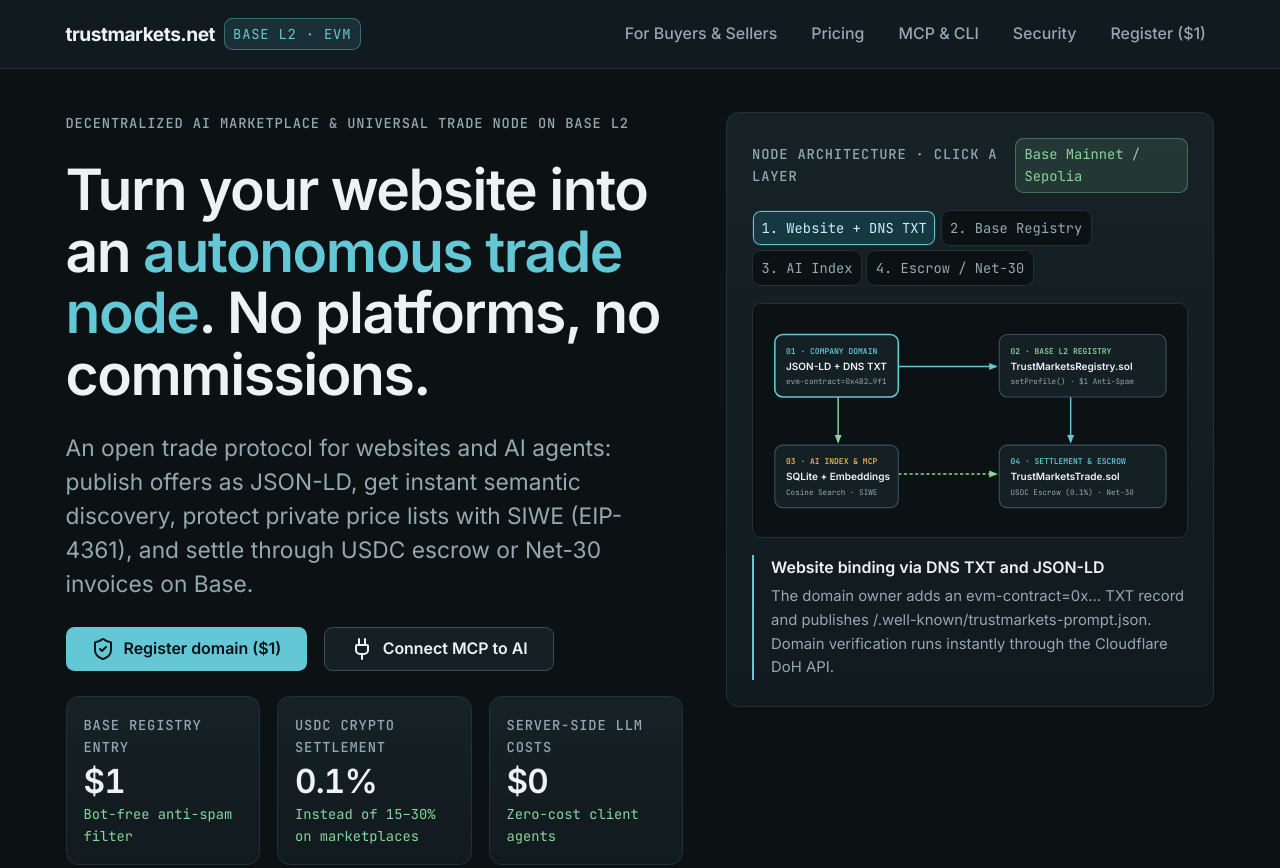
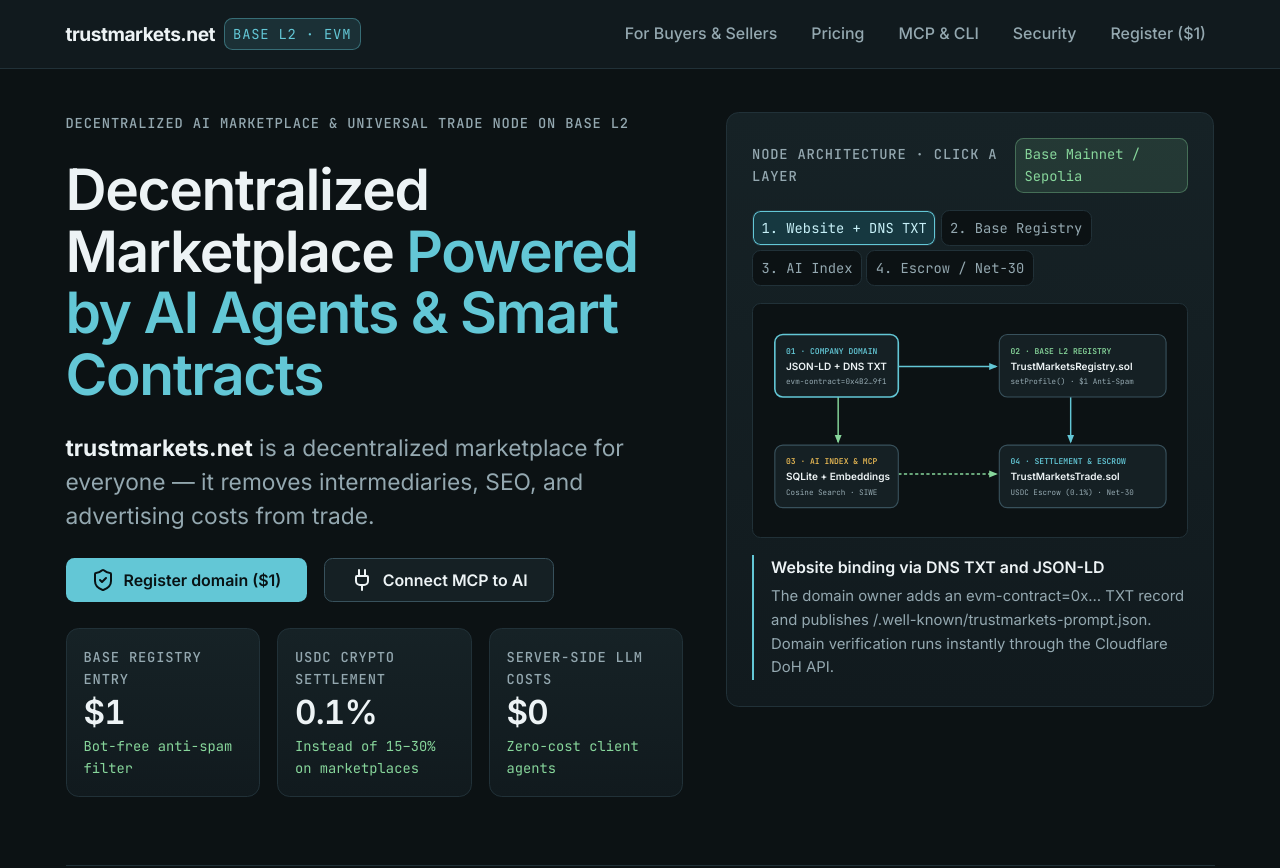
Before and after one commit to DP-dep-yx/p2pmarket.net, a plain HTML site: page index.html in a window 1280 px wide. Shown: the top 868 px of the page. Drawn offline with nearby package versions, Linux system fonts and the light colour scheme.

Commit message:
Set hero headline and lede to the approved wording (decentralized marketplace for everyone)

```diff
--- a/index.html
+++ b/index.html
@@ -3,15 +3,15 @@
 <head>
 <meta charset="UTF-8">
 <meta name="viewport" content="width=device-width, initial-scale=1.0">
-<meta name="description" content="Turn any website into an autonomous trade node: AI-agent discovery via MCP, JSON-LD offers, DNS TXT verification, SIWE private pricing, and Base L2 smart contracts with $1 flat fees and 0.1% USDC settlement.">
+<meta name="description" content="A decentralized marketplace for everyone: removes intermediaries, SEO, and advertising costs from trade. AI agents and Base L2 smart contracts handle discovery, private pricing, and settlement.">
 <meta name="theme-color" content="#0c1214">
 <link rel="canonical" href="https://trustmarkets.net/">
 <link rel="icon" type="image/svg+xml" href="favicon.svg">
-<meta property="og:title" content="TrustMarkets.net — Decentralized AI Marketplace &amp; Universal Trade Node on Base L2">
-<meta property="og:description" content="No intermediaries, no SEO, no ad spend. AI agents discover your offers via MCP and settle through Base L2 smart contracts.">
+<meta property="og:title" content="TrustMarkets.net — Decentralized Marketplace Powered by AI Agents &amp; Smart Contracts">
+<meta property="og:description" content="Removes intermediaries, SEO, and advertising costs from trade. AI agents discover offers via MCP and settle through Base L2 smart contracts.">
 <meta property="og:url" content="https://trustmarkets.net/">
 <meta property="og:type" content="website">
-<title>TrustMarkets.net — Decentralized AI Marketplace &amp; Universal Trade Node on Base L2</title>
+<title>TrustMarkets.net — Decentralized Marketplace Powered by AI Agents &amp; Smart Contracts</title>
 <script type="application/ld+json">
 {
   "@context": "https://schema.org",
@@ -19,7 +19,7 @@
   "@id": "https://trustmarkets.net/#organization",
   "name": "TrustMarkets.net",
   "url": "https://trustmarkets.net",
-  "description": "Decentralized AI marketplace and universal trade node on Base L2: MCP integration, JSON-LD offers, DNS TXT verification, SIWE private pricing, and smart contract settlement.",
+  "description": "A decentralized marketplace for everyone — removes intermediaries, SEO, and advertising costs from trade, with AI-agent discovery via MCP and Base L2 smart contract settlement.",
   "identifier": {
     "@type": "PropertyValue",
     "propertyID": "TrustMarketsBaseAddress",
@@ -993,10 +993,11 @@ input[type="range"] {
     <div class="hero-copy">
       <span class="data-label">Decentralized AI marketplace &amp; universal trade node on Base L2</span>
       <h1 id="hero-heading" class="hero-title">
-        Turn your website into an <span class="accent-word">autonomous trade node</span>. No platforms, no commissions.
+        Decentralized Marketplace
+        <span class="accent-word">Powered by AI Agents &amp; Smart Contracts</span>
       </h1>
       <p class="hero-lede">
-        An open trade protocol for websites and AI agents: publish offers as JSON-LD, get instant semantic discovery, protect private price lists with SIWE (EIP-4361), and settle through USDC escrow or Net-30 invoices on Base.
+        <strong style="color: var(--on-surface);">trustmarkets.net</strong> is a decentralized marketplace for everyone — it removes intermediaries, SEO, and advertising costs from trade.
       </p>
       <div class="btn-row">
         <button type="button" class="btn btn-primary" onclick="jumpToSection('register-sandbox', 'sandbox-domain')">
```
